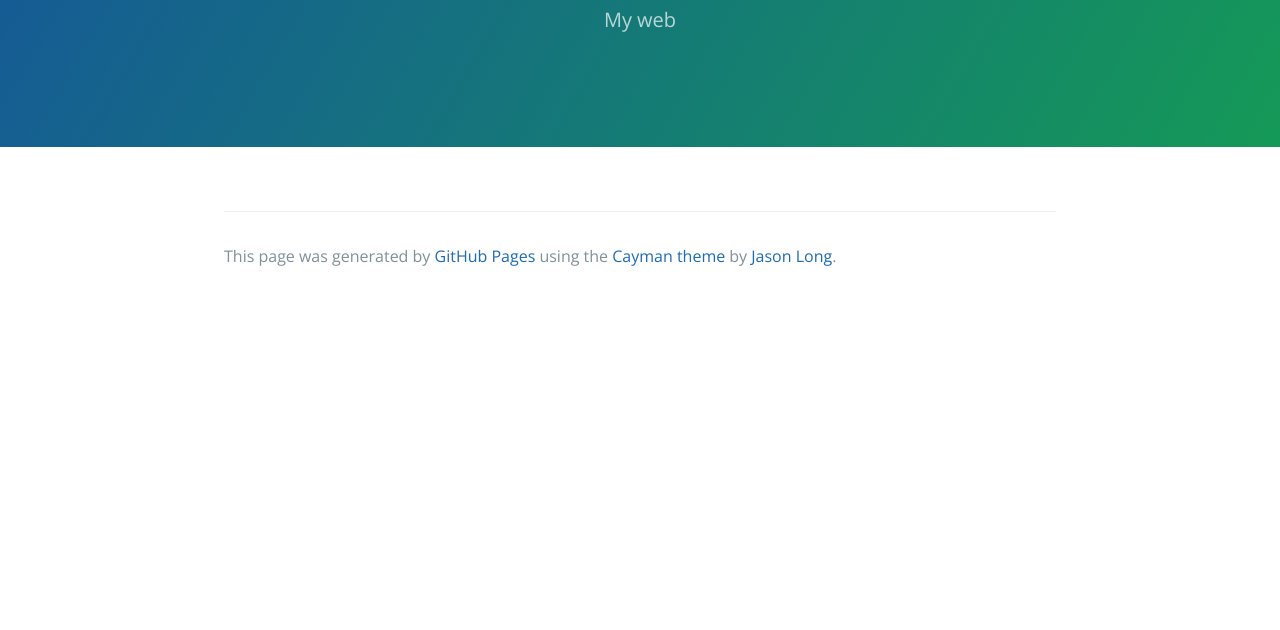
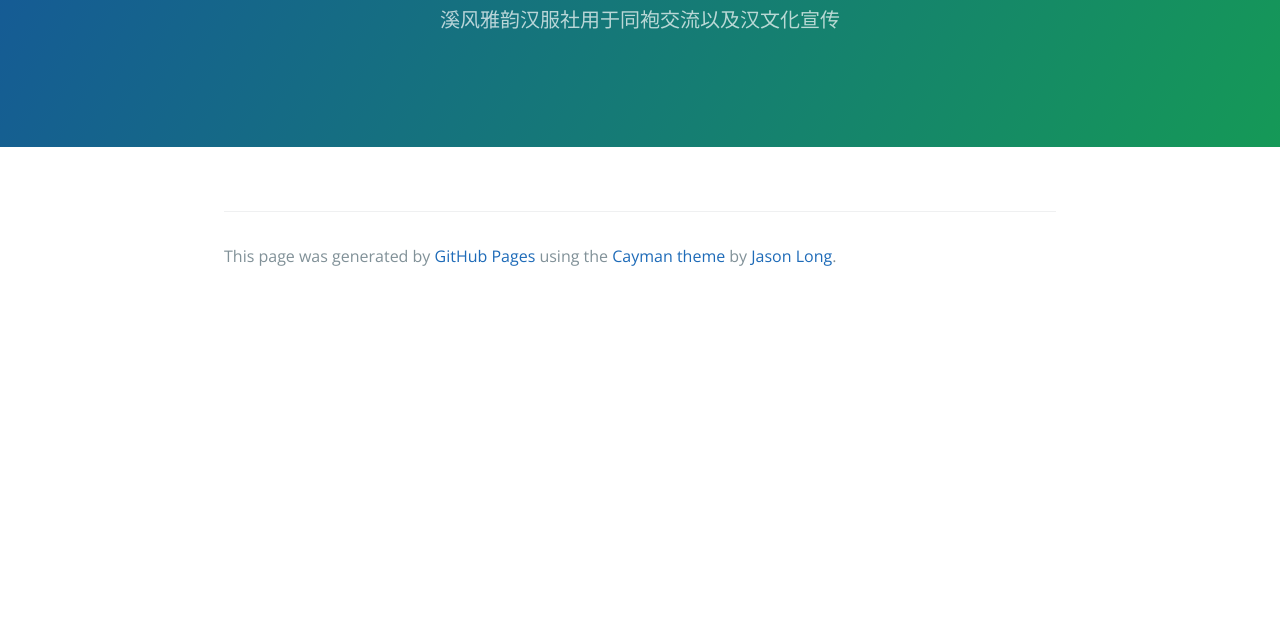
Before and after one commit to xfyy524/xfyy524.com, a plain HTML site: page index.html in a window 1280 px wide. Shown: the part 170-800 px from the top of the page. Drawn offline with nearby package versions, Linux system fonts and the light colour scheme.

Commit message:
Update index.html

```diff
--- a/index.html
+++ b/index.html
@@ -2,7 +2,7 @@
 <html lang="en-us">
   <head>
     <meta charset="UTF-8">
-    <title>Xfyy524.GitHub.com by xfyy524</title>
+    <title>中国.四川.九寨沟.溪风雅汉服社</title>
     <meta name="viewport" content="width=device-width, initial-scale=1">
     <link rel="stylesheet" type="text/css" href="stylesheets/normalize.css" media="screen">
     <link href='https://fonts.googleapis.com/css?family=Open+Sans:400,700' rel='stylesheet' type='text/css'>
@@ -12,7 +12,7 @@
   <body>
     <section class="page-header">
       <h1 class="project-name">Xfyy524.GitHub.com</h1>
-      <h2 class="project-tagline">My web</h2>
+      <h2 class="project-tagline">溪风雅韵汉服社用于同袍交流以及汉文化宣传</h2>
     </section>
 
     <section class="main-content">
```
